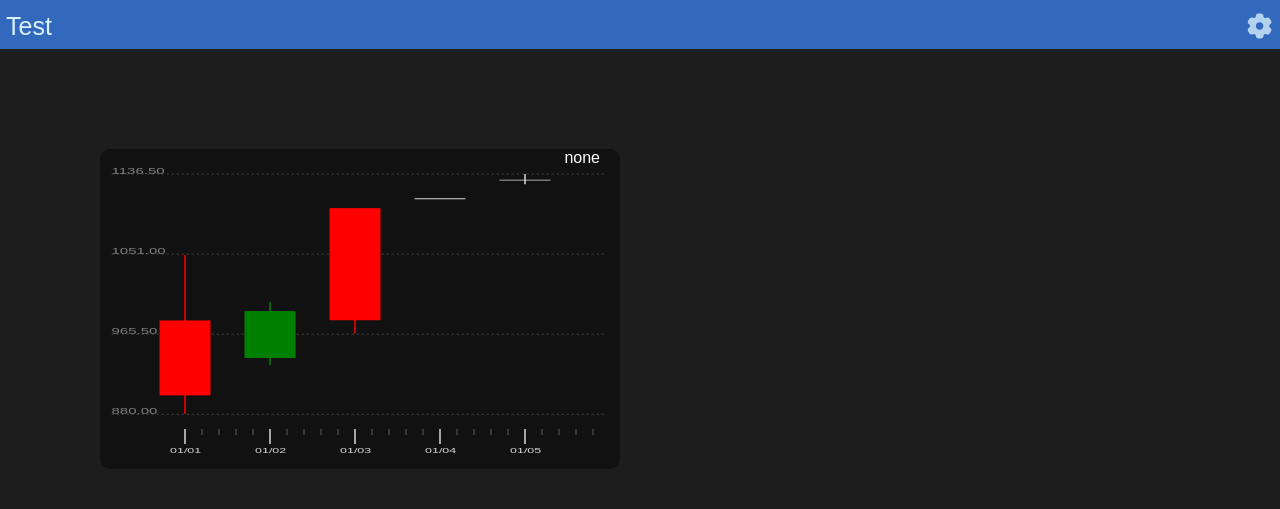
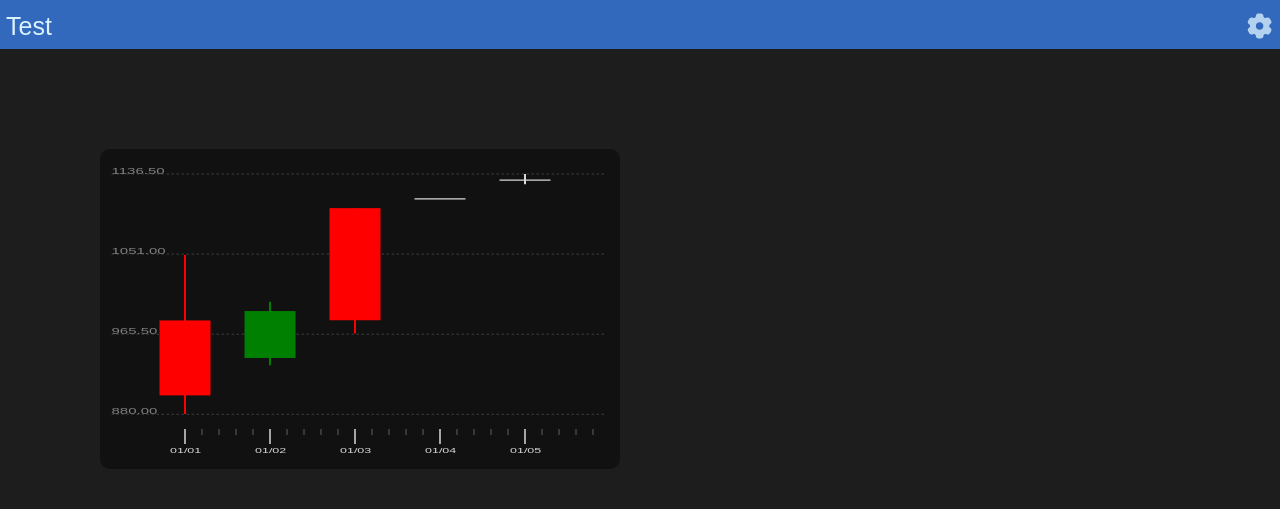
Before and after one commit to tab1949/QuantDirect, a Next.js app in the folder Website/: page / in a window 1280 px wide. Shown: the top 509 px of the page. Built offline with nearby package versions, Linux system fonts and the light colour scheme.

Commit message:
optimized CandleStickChart

```diff
--- a/Website/src/app/CandleStickChart.jsx
+++ b/Website/src/app/CandleStickChart.jsx
@@ -1,8 +1,7 @@
 'use client';
 import { useState, useEffect, useRef, useCallback } from "react";
-import styled from "styled-components";
 
-function Chart ({$dark, $data, $width, $height, $redRise=true, $displayRange={begin: 0, end: $data.date.length - 1, limit: $data.date.length - 1}}) {
+function Chart ({$dark, $data, $width, $height, $redRise=true, $displayRange={begin: 0, end: $data.date.length - 1, limit: $data.date.length - 1}, $aim={display: false, x: 0, y: 0}}) {
     const displayCount = $displayRange.end - $displayRange.begin + 1;
     const scaleSpace = (850 / (displayCount <= 5? displayCount: 20));
     const scaleSpaceSecondary = scaleSpace / 5;
@@ -12,6 +11,8 @@ function Chart ({$dark, $data, $width, $height, $redRise=true, $displayRange={be
     let   dateMarks = [];
     const stickSpace = 850 / displayCount;
     let   sticks = [];
+    let   aimX = 0, aimY = 0;
+    let   aim = [];
     const markColor = ($dark? '#d8d8d8': '#4c4c4c');
     const riseColor = ($redRise? 'red': 'green');
     const fallColor = ($redRise? 'green': 'red');
@@ -28,6 +29,18 @@ function Chart ({$dark, $data, $width, $height, $redRise=true, $displayRange={be
         [high, low+(high-low)/3*2, low+(high-low)/3, low]:
         [high, high, high, high]);
 
+    if ($aim.display) {
+        aimX = $aim.x / $width * 1000;
+        aimY = $aim.y / $height * 1000;
+        aimX += (aimX <= 150? 150: 0);
+        aimX = 150 + stickSpace * Math.floor((aimX - 150) / stickSpace);
+        aim.push(<line key={keyCounter++} x1={aimX} x2={aimX} y1={0} y2={1000} stroke={markColor} strokeWidth={1}/>);
+        aim.push(<line key={keyCounter++} x1={0} x2={1000} y1={aimY} y2={aimY} stroke={markColor} strokeWidth={1}/>);
+        if (aimY <= 900) {
+            aim.push(<rect key={keyCounter++} x={0} y={aimY-25} width={110} height={50} fill={$dark? '#242424': '#dedede'} stroke={markColor} strokeWidth={2}/>);
+            aim.push(<text key={keyCounter++} x={2} y={aimY+10} fill={markColor} fontSize={30}>{(high-(high-low)*aimY/900).toFixed(2)}</text>);
+        }
+    }
     for (let i = 0; i < scaleMarkCount; ++i) {
         let xpos = i * scaleSpace + 150;
         scaleMarks.push((<g key={keyCounter++}>
@@ -54,7 +67,7 @@ function Chart ({$dark, $data, $width, $height, $redRise=true, $displayRange={be
                 <line key={keyCounter++}
                 x1={x} y1={50+yUnit*(high-$data.low[j])}
                 x2={x} y2={50+yUnit*(high-$data.high[j])}
-                stroke={fallColor} strokeWidth={'3px'}/>
+                stroke={fallColor} strokeWidth={4}/>
             </g>);
         }
         else if ($data.open[j] < $data.close[j]) {
@@ -66,7 +79,7 @@ function Chart ({$dark, $data, $width, $height, $redRise=true, $displayRange={be
                 <line key={keyCounter++}
                 x1={x} y1={50+yUnit*(high-$data.low[j])}
                 x2={x} y2={50+yUnit*(high-$data.high[j])}
-                stroke={riseColor} strokeWidth={'3px'}/>
+                stroke={riseColor} strokeWidth={4}/>
             </g>);
         }
         else {
@@ -74,11 +87,11 @@ function Chart ({$dark, $data, $width, $height, $redRise=true, $displayRange={be
                 <line key={keyCounter++}
                 x1={x-0.3*stickSpace} y1={50+yUnit*(high-$data.close[j])}
                 x2={x+0.3*stickSpace} y2={50+yUnit*(high-$data.close[j])}
-                stroke={markColor} strokeWidth={'3px'}/>
+                stroke={markColor} strokeWidth={4}/>
                 <line key={keyCounter++}
                 x1={x} y1={50+yUnit*(high-$data.low[j])}
                 x2={x} y2={50+yUnit*(high-$data.high[j])}
-                stroke={markColor} strokeWidth={'3px'}/>
+                stroke={markColor} strokeWidth={4}/>
             </g>)
         }
     }
@@ -102,11 +115,12 @@ function Chart ({$dark, $data, $width, $height, $redRise=true, $displayRange={be
                 <text key={keyCounter++} x={3} y={y} fill={'#808080'} fontSize={30}>{v.toFixed(2)}</text>
             </g>
         })}
-        {sticks.map((v, i) => {return v})}
+        {sticks.map((v, i) => {return v;})}
+        {aim.map((v, i) => {return v;})}
     </svg>);
 }
 
-function ControlArea({$width, $height, $displayRange, $setDisplayRange}) {
+function ControlArea({$width, $height, $displayRange, $setDisplayRange, $setAim}) {
     const longPressTimer = useRef(null);
     const debounceTimer = useRef(null);
     const wheelTimer = useRef(null);
@@ -120,15 +134,15 @@ function ControlArea({$width, $height, $displayRange, $setDisplayRange}) {
         setIsPressed(true);
         const rect = elementRef.current.getBoundingClientRect();
         setPosition({x: e.clientX - rect.left, y: e.clientY - rect.top});
+        $setAim({display: false, x: 0, y: 0});
         longPressTimer.current = setTimeout(() => {
             setIsLongPress(true);
-        }, 500);
+            $setAim({display: true, x: position.x, y: position.y});
+        }, 400);
     }, []);
     const mouseMove = useCallback((e) => {
         if (!isPressed) return;
-        if (debounceTimer.current) {
-            clearTimeout(debounceTimer.current);
-        }
+        if (debounceTimer.current) return;
         debounceTimer.current = setTimeout(() => {
             const rect = elementRef.current.getBoundingClientRect();
             const currentPos = {x: e.clientX - rect.left, y: e.clientY - rect.top};
@@ -138,7 +152,7 @@ function ControlArea({$width, $height, $displayRange, $setDisplayRange}) {
             longPressTimer.current = null;
             if (!isLongPress) {
                 setIsChangingRange(true);
-                const stickWidth = 850 / ($displayRange.end - $displayRange.begin) / 5;
+                const stickWidth = 850 / ($displayRange.end - $displayRange.begin) / 10;
                 if (Math.abs(xMove) >= stickWidth) {
                     if (xMove > 0) { // Left dragging
                         if ($displayRange.begin > 0) {
@@ -159,13 +173,22 @@ function ControlArea({$width, $height, $displayRange, $setDisplayRange}) {
                             limit: $displayRange.limit});
                     }
                 }
+                $setAim({display: false, x: 0, y: 0});
             }
             else {
                 setIsChangingRange(false);
+                $setAim({
+                    display: true,
+                    x: currentPos.x,
+                    y: currentPos.y
+                });
             }
             setPosition(currentPos);
-        }, 5);
-    }, [isPressed, isLongPress, debounceTimer]);
+            const temp = debounceTimer;
+            debounceTimer.current = null;
+            clearTimeout(temp.current);
+        }, 20);
+    }, [position, isPressed, isLongPress, debounceTimer]);
     const mouseUp = useCallback((e) => {
         if (longPressTimer.current) {
             clearTimeout(longPressTimer.current);
@@ -179,20 +202,22 @@ function ControlArea({$width, $height, $displayRange, $setDisplayRange}) {
         setIsPressed(false);
         e.preventDefault();
 
-        if (wheelTimer.current) {
-            clearTimeout(wheelTimer.current);
-            wheelTimer.current = null;
-        }
+        if (wheelTimer.current) return;
+
         wheelTimer.current = setTimeout(() => {
-            if (e.deltaY < 0) { // Down
+            if (e.deltaY < 0) { // Up
                 if ($displayRange.end - $displayRange.begin < $displayRange.limit) {
                     let leftVar = Math.ceil(-e.deltaY / 50);
+                    let rightVar = 0;
                     if ($displayRange.begin - leftVar < 0) {
+                        rightVar += leftVar - ($displayRange.begin + 1);
+                        if ($displayRange.end + rightVar > $displayRange.limit)
+                                rightVar = $displayRange.limit - $displayRange.end;
                         leftVar = $displayRange.begin;
                     }
                     $setDisplayRange({
                         begin: $displayRange.begin - leftVar,
-                        end: $displayRange.end,
+                        end: $displayRange.end + rightVar,
                         limit: $displayRange.limit
                     });
                 }
@@ -210,7 +235,10 @@ function ControlArea({$width, $height, $displayRange, $setDisplayRange}) {
                     });
                 }
             }
-        }, 5);
+            const temp = wheelTimer;
+            wheelTimer.current = null;
+            clearTimeout(temp.current);
+        }, 20);
     });
 
     return <div style={{
@@ -227,25 +255,19 @@ function ControlArea({$width, $height, $displayRange, $setDisplayRange}) {
     onMouseDown={mouseDown}
     onMouseMove={mouseMove}
     onMouseUp={mouseUp} onMouseOut={mouseUp} onMouseLeave={mouseUp}
-    onWheel={changeScale}>{isPressed?(isLongPress?'long':'short'):'none'}{isChangingRange?' changing':' '}</div>
+    onWheel={changeScale}></div>
 }
 
-export default function CandleStickChart({$dark, $width = 1000, $height = 1000}) {
-    let data = {
-        date: ['01/01', '01/02', '01/03', '01/04', '01/05', '01/08', '01/09', '01/10', '01/11', '01/12', '01/15'],
-        open: [900, 990, 980.3, 1110, 1130, 1150, 1143, 1132, 1149, 1166, 1151.4],
-        close: [980, 940, 1100, 1110, 1130, 1120, 1142, 1151, 1149, 1164.3, 1130],
-        high: [1050.0, 1000.0, 1100.0, 1110.0, 1136.5, 1151, 1143, 1133.3, 1155, 1171, 1155],
-        low: [880.0, 932.1, 966.0, 1110.0, 1125.5, 1120, 1142, 1131, 1142.8, 1164, 1130],
-    };
-    const [displayRange, setDisplayRange] = useState({begin: 0, end: data.date.length - 7, limit: data.date.length - 1});
+export default function CandleStickChart({$dark, $width = 1000, $height = 1000, $data}) {
+    const [displayRange, setDisplayRange] = useState({begin: 0, end: $data.date.length - 7, limit: $data.date.length - 1});
+    const [aim, setAim] = useState({display: false, x: 0, y: 0});
     return (<div style={{
         backgroundColor: $dark? '#111111': '#f4f4f4',
         width: $width + 20,
         height: $height + 20,
         padding: '10px',
         borderRadius: '10px'}}>
-        <Chart $dark={$dark} $data={data} $width={$width} $height={$height} $displayRange={displayRange}/>
-        <ControlArea $width={$width} $height={$height} $displayRange={displayRange} $setDisplayRange={setDisplayRange}/>
+        <Chart $dark={$dark} $data={$data} $width={$width} $height={$height} $displayRange={displayRange} $aim={aim}/>
+        <ControlArea $width={$width} $height={$height} $displayRange={displayRange} $setDisplayRange={setDisplayRange} $setAim={setAim}/>
     </div>);
 }
--- /dev/null
+++ b/Website/src/app/FetchData.jsx
@@ -0,0 +1,3 @@
+export default function FetchData() {
+
+}
--- a/Website/src/app/page.tsx
+++ b/Website/src/app/page.tsx
@@ -1,10 +1,10 @@
 'use client';
 
-import Image from "next/image";
 import { useState } from "react";
 import styled, { keyframes, css } from "styled-components";
 import CandleStickChart from "./CandleStickChart";
 import SettingsIcon from "./SVGIcons";
+import FetchData from "./FetchData";
 
 const color_dark_to_light = keyframes`
   from {
@@ -52,6 +52,8 @@ const CommonHeader = styled.div`
 `;
 
 const HeaderElement = styled.button`
+  -ms-user-select: none;
+  user-select: none;
   background-color: #ffffff00;
   position: relative;
   display: flex;
@@ -100,6 +102,7 @@ const SettingsMenuL1 = styled.div`
 `;
 
 const SettingsMenuOptions = styled.button`
+  user-select: none;
   background-color: rgba(121, 143, 173, 0.25);
   color: var(--theme-font-color);
   display: flex;
@@ -121,6 +124,13 @@ const SettingsMenuOptions = styled.button`
 export default function Home() {
   const [darkMode, setDarkMode] = useState(true);
   const [settingsOpened, setSettingsOpened] = useState(false);
+  const testData = {
+      date: ['01/01', '01/02', '01/03', '01/04', '01/05', '01/08', '01/09', '01/10', '01/11', '01/12', '01/15'],
+      open: [900, 990, 980.3, 1110, 1130, 1150, 1143, 1132, 1149, 1166, 1151.4],
+      close: [980, 940, 1100, 1110, 1130, 1120, 1142, 1151, 1149, 1164.3, 1130],
+      high: [1050.0, 1000.0, 1100.0, 1110.0, 1136.5, 1151, 1143, 1133.3, 1155, 1171, 1155],
+      low: [880.0, 932.1, 966.0, 1110.0, 1125.5, 1120, 1142, 1131, 1142.8, 1164, 1130],
+  };
 
   return (
     <body>
@@ -145,7 +155,7 @@ export default function Home() {
             top:'100px',
             width:'0',
             height:'0'
-          }}><CandleStickChart $dark={darkMode} $width={500} $height={300}></CandleStickChart></div>
+          }}><CandleStickChart $dark={darkMode} $width={500} $height={300} $data={testData}></CandleStickChart></div>
         </CommonBody>
         <CommonFooter></CommonFooter>
       </Page>
```
